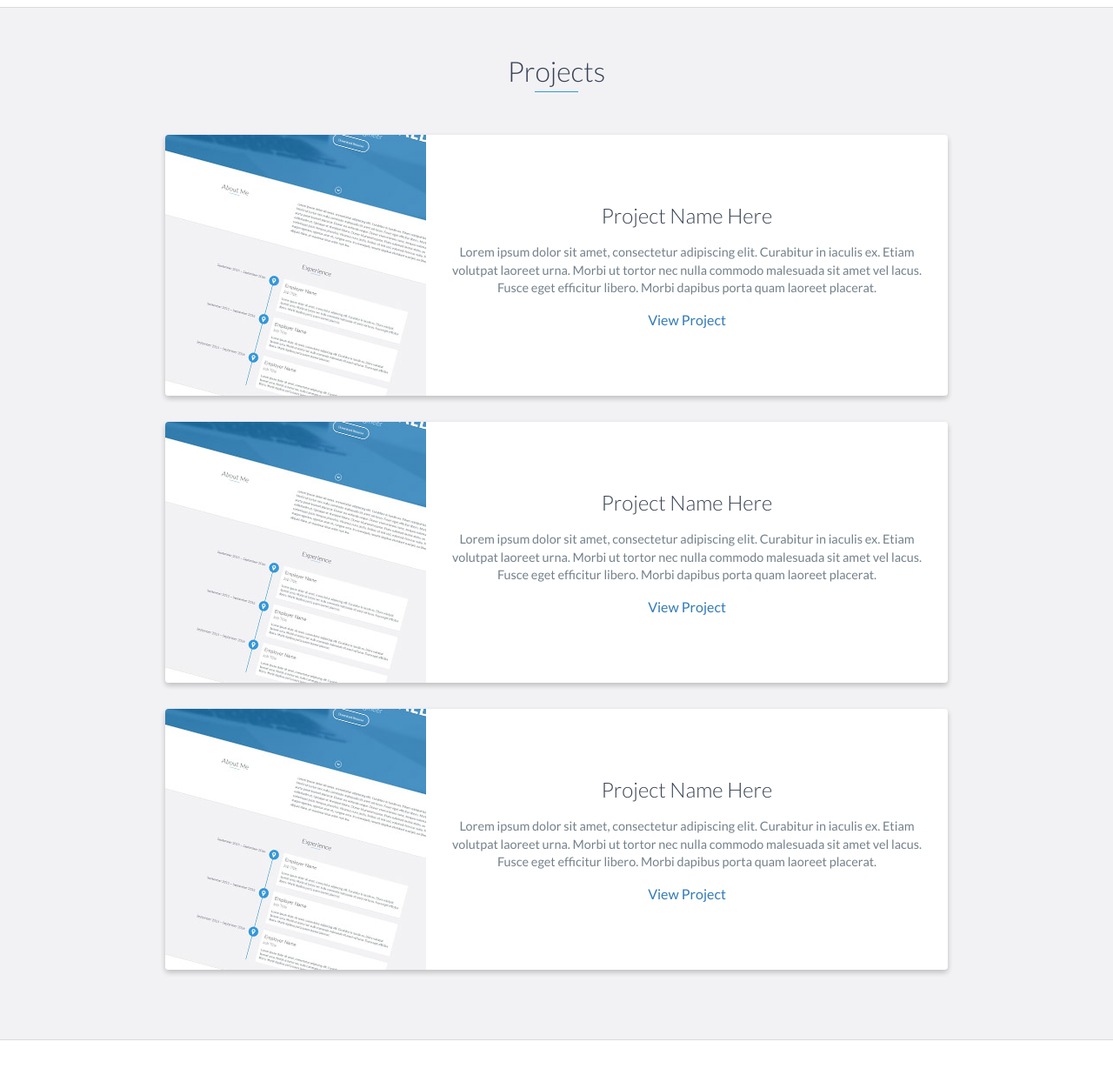
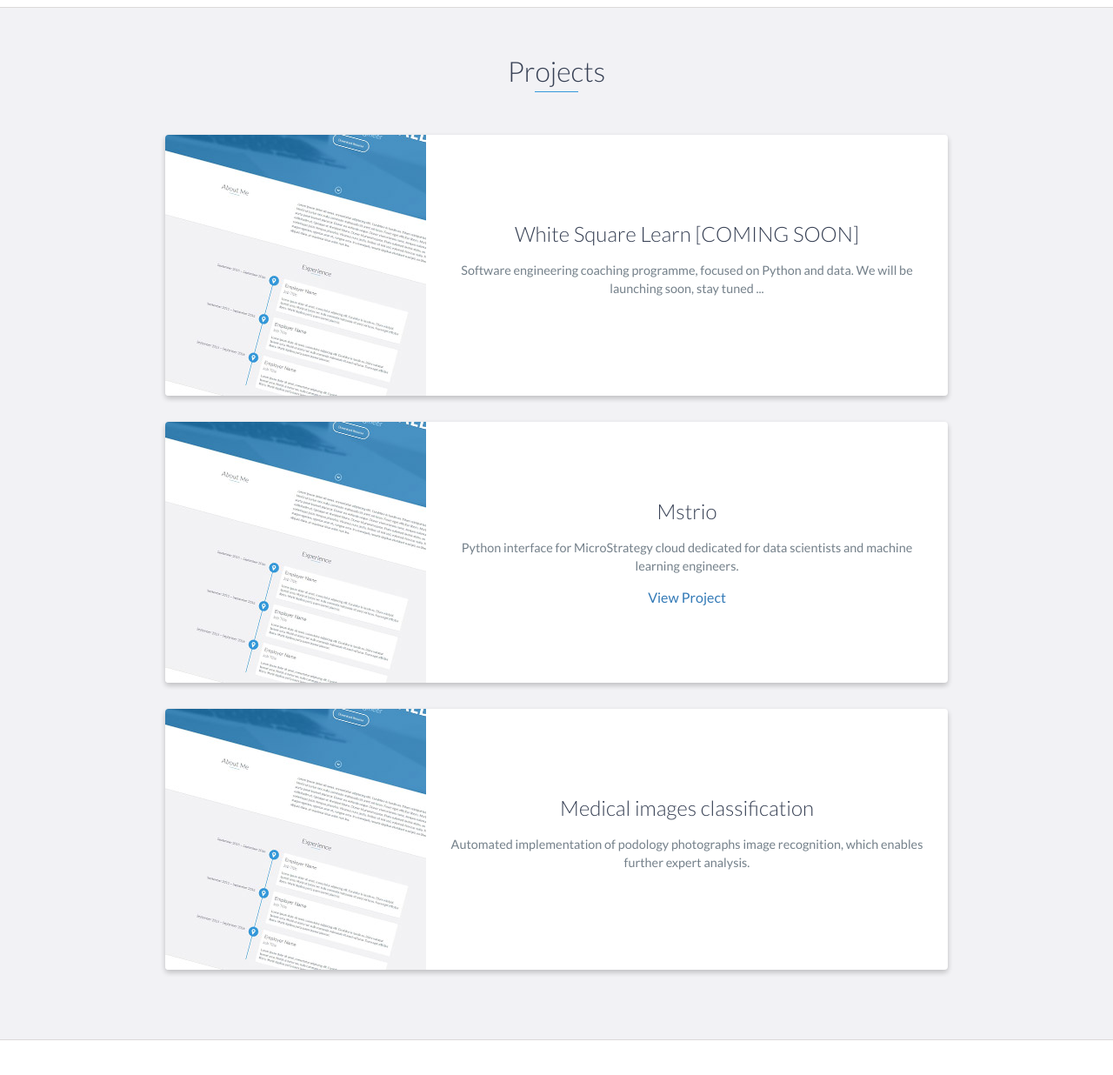
Before and after one commit to RyanFitzgerald/devportfolio, a Flask app: page / in a window 1280 px wide. Shown: the part 3598-4834 px from the top of the page at 87% size. Run offline with Flask 2, Linux system fonts and the light colour scheme; some libraries are stand-ins or nearby versions.

Commit message:
feat(portfolio): update projects

```diff
--- a/templates/index.html
+++ b/templates/index.html
@@ -204,11 +204,25 @@
                     </div>
                     <!-- End .project-image -->
                     <div class="project-info">
-                        <h3>Project Name Here</h3>
+                        <h3>White Square Learn [COMING SOON]</h3>
                         <p>
-                            Lorem ipsum dolor sit amet, consectetur adipiscing elit. Curabitur in iaculis ex. Etiam volutpat laoreet urna. Morbi ut tortor nec nulla commodo malesuada sit amet vel lacus. Fusce eget efficitur libero. Morbi dapibus porta quam laoreet placerat.
+                            Software engineering coaching programme, focused on Python and data. We will be launching soon, stay tuned ...
                         </p>
-                        <a href="#">View Project</a>
+                    </div>
+                    <!-- End .project-info -->
+                </div>
+                <!-- End .project -->
+                <div class="project shadow-large">
+                    <div class="project-image">
+                        <img src="images/project.jpg" />
+                    </div>
+                    <!-- End .project-image -->
+                    <div class="project-info">
+                        <h3>Mstrio</h3>
+                        <p>
+                            Python interface for MicroStrategy cloud dedicated for data scientists and machine learning engineers.
+                        </p>
+                        <a href="https://github.com/MicroStrategy/mstrio-py">View Project</a>
                     </div>
                     <!-- End .project-info -->
                 </div>
@@ -220,30 +234,15 @@
                     </div>
                     <!-- End .project-image -->
                     <div class="project-info">
-                        <h3>Project Name Here</h3>
+                        <h3>Medical images classification</h3>
                         <p>
-                            Lorem ipsum dolor sit amet, consectetur adipiscing elit. Curabitur in iaculis ex. Etiam volutpat laoreet urna. Morbi ut tortor nec nulla commodo malesuada sit amet vel lacus. Fusce eget efficitur libero. Morbi dapibus porta quam laoreet placerat.
+                            Automated implementation of podology photographs image recognition, which enables further expert analysis.
                         </p>
-                        <a href="#">View Project</a>
                     </div>
                     <!-- End .project-info -->
                 </div>
                 <!-- End .project -->
-                <div class="project shadow-large">
-                    <div class="project-image">
-                        <img src="images/project.jpg" />
-                    </div>
-                    <!-- End .project-image -->
-                    <div class="project-info">
-                        <h3>Project Name Here</h3>
-                        <p>
-                            Lorem ipsum dolor sit amet, consectetur adipiscing elit. Curabitur in iaculis ex. Etiam volutpat laoreet urna. Morbi ut tortor nec nulla commodo malesuada sit amet vel lacus. Fusce eget efficitur libero. Morbi dapibus porta quam laoreet placerat.
-                        </p>
-                        <a href="#">View Project</a>
-                    </div>
-                    <!-- End .project-info -->
-                </div>
-                <!-- End .project -->
+
             </div>
         </div>
     </div>
```
